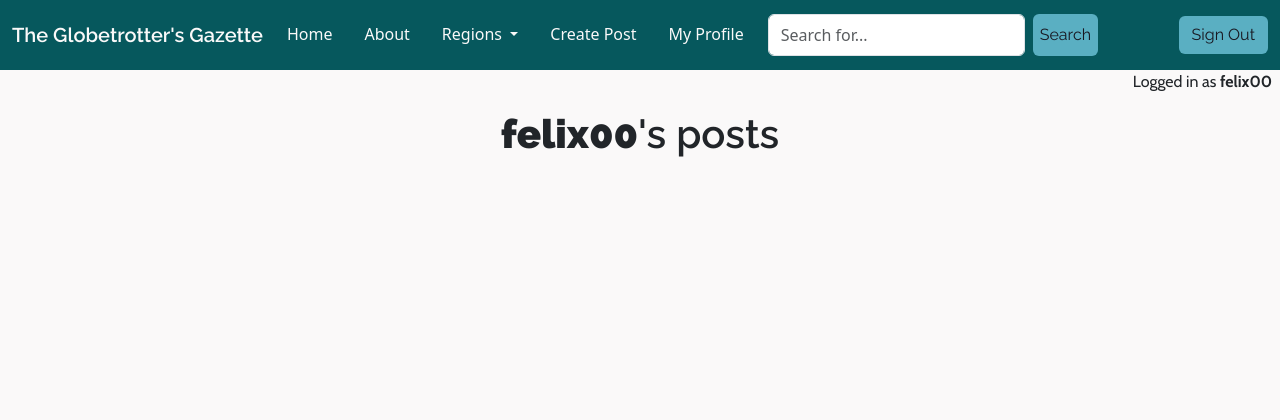
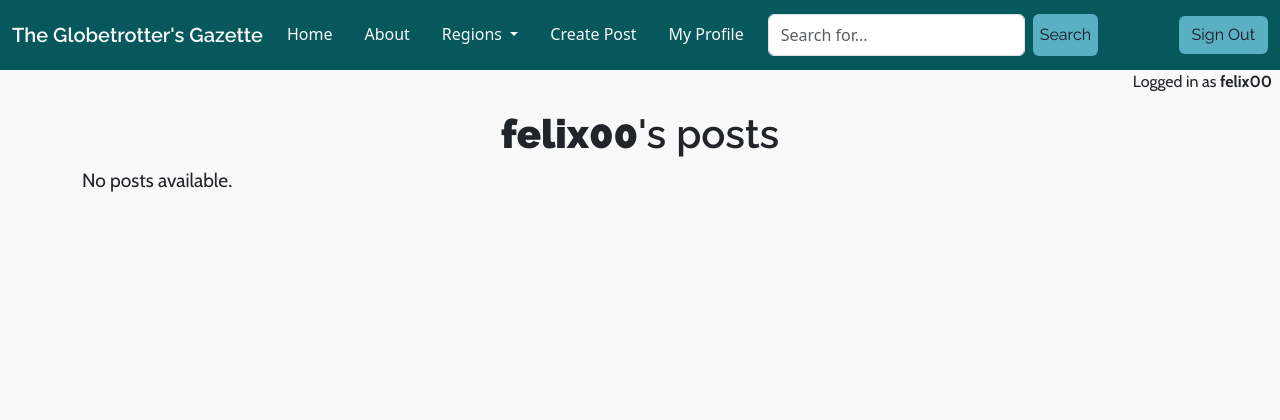
Before and after one commit to mariam138/globetrotters-gazette, a Django app: a page that uses blog/templates/blog/view_user_posts.html in a window 1280 px wide. Shown: the top 420 px of the page. Run offline with Django 4.2, Linux system fonts and the light colour scheme; data comes from the database, SQL or seed files in the repository; some libraries are stand-ins or nearby versions.

Commit message:
display message that no posts are available

```diff
--- a/blog/templates/blog/view_user_posts.html
+++ b/blog/templates/blog/view_user_posts.html
@@ -1,14 +1,6 @@
 {% extends 'base.html' %}
-<!-- user_post_list.0.user.username -->
+
 {% block content %}
-
-<!-- {# for post in user_post_list #}
-{% if user_post_list %}
-<p>Post</p>
-{% else %}
-<p>No posts</p>
-{% endif %}
-{# endfor #} -->
 
 <div class="row text-center">
     <div class="col">
@@ -17,9 +9,10 @@
 </div>
 
 <div class="row">
+    {% if posts %}
     <!-- Creates a card for each post by looping through each post in the queryset -->
-    {% for post in user_post_list %}
     <div class="col-md-6 col-lg-4">
+        {% for post in posts %}
         <div class="card my-2">
             <!-- Displays image at top of card -->
             <img src=" {{ post.image_url }}" class="card-img-top" alt="Picture of {{ post.country }}">
@@ -42,8 +35,13 @@
                 <p class="paragraph card-text">Posted on: {{ post.created_on }}</p>
             </div>
         </div>
+        {% endfor %}
+
+        <!-- Displays message that no posts are available -->
+        {% else %}
+        <p class="paragraph">No posts available.</p>
+        {% endif %}
     </div>
-    {% endfor %}
 </div>
 
 <!-- Link to next/previous page adapted from: -->
```
Also changed, not shown: blog/views.py (+0 -42 lines).
